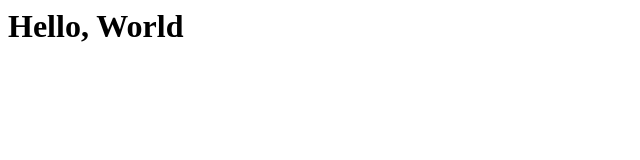
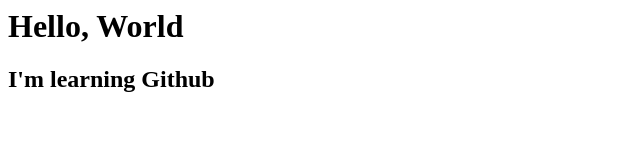
Before and after one commit to MARYNA778/my-first-repository, a plain HTML site: page index.html in a window 1280 px wide. Shown: the whole page, without its empty margins (0-640 px from the left). Drawn offline with Linux system fonts and the light colour scheme.

Commit message:
Добавили подзаголовок

```diff
--- a/index.html
+++ b/index.html
@@ -1 +1,2 @@
 <h1>Hello, World</h1>
+<h2>I'm learning Github</h2>
```
